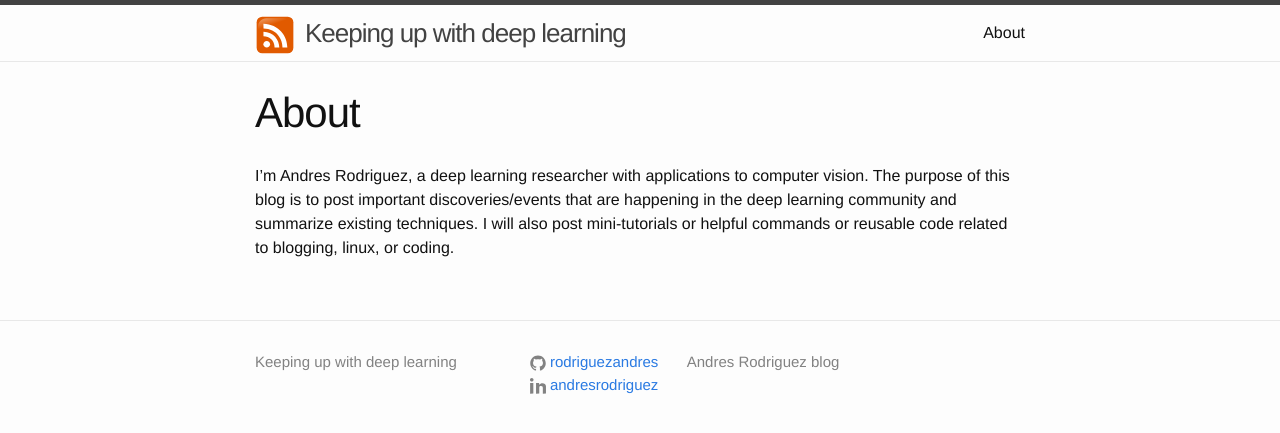
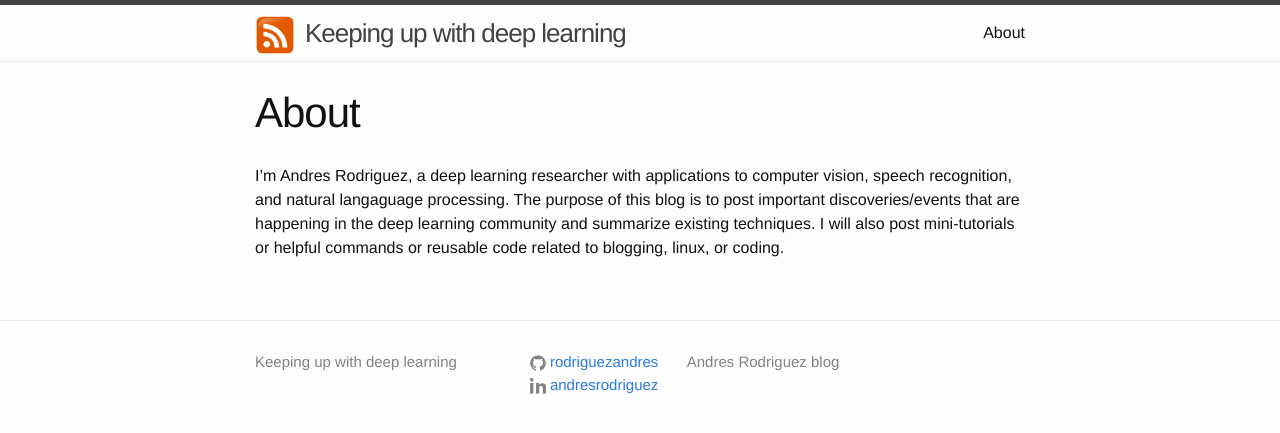
Before and after one commit to RodriguezAndres/RodriguezAndres.github.io, a Jekyll site: the page built from about.md, in a window 1280 px wide. Shown: the top 433 px of the page. Built offline with Jekyll 4.4.1, drawn with Linux system fonts in a browser that asks for light colours; Markdown is read by kramdown in place of the engine named in the settings.

Commit message:
fix about

```diff
--- a/about.md
+++ b/about.md
@@ -4,4 +4,4 @@ title: About
 permalink: /about/
 ---
 
-I'm Andres Rodriguez, a deep learning researcher with applications to computer vision. The purpose of this blog is to post important discoveries/events that are happening in the deep learning community and summarize existing techniques. I will also post mini-tutorials or helpful commands or reusable code related to blogging, linux, or coding.
+I'm Andres Rodriguez, a deep learning researcher with applications to computer vision, speech recognition, and natural langaguage processing. The purpose of this blog is to post important discoveries/events that are happening in the deep learning community and summarize existing techniques. I will also post mini-tutorials or helpful commands or reusable code related to blogging, linux, or coding.
```
